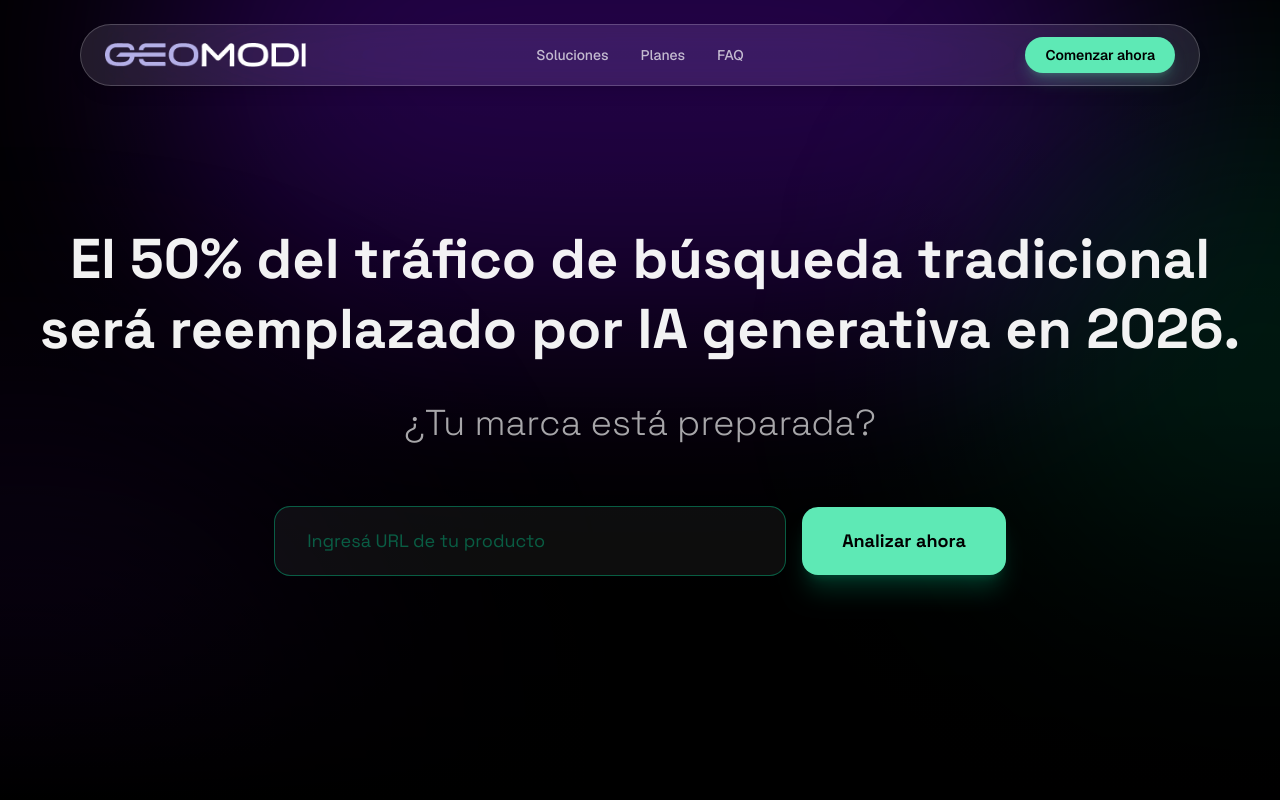
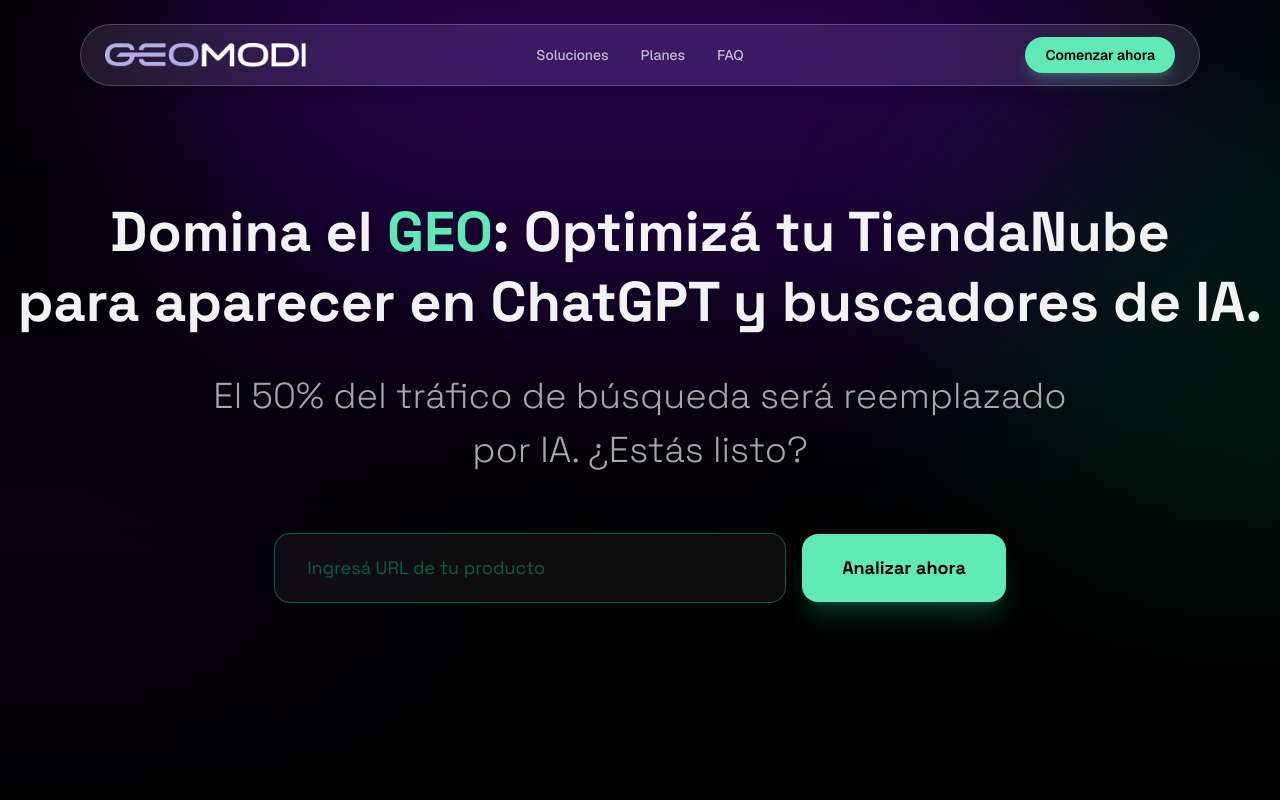
Before and after one commit to luchimbo/geomodi-landing, a Next.js app: page / in a window 1280 px wide. Shown: the top 800 px of the page. Built offline with nearby package versions, Linux system fonts and the light colour scheme; no server answers.

Commit message:
Optimize visible Hero text for SEO and impact (GEO, TiendaNube keywords)

```diff
--- a/src/components/Hero.js
+++ b/src/components/Hero.js
@@ -17,10 +17,10 @@
                     className="mx-auto flex flex-col items-center text-center text-[32px] font-bold leading-tight text-white/95 md:text-[56px] font-space"
                 >
                     <motion.span variants={elegantFade} className="md:whitespace-nowrap">
-                        El 50% del tráfico de búsqueda tradicional
+                        Domina el <span className="text-emerald-300">GEO</span>: Optimizá tu TiendaNube
                     </motion.span>
                     <motion.span variants={elegantFade} className="md:whitespace-nowrap">
-                        será reemplazado por IA generativa en 2026.
+                        para aparecer en ChatGPT y buscadores de IA.
                     </motion.span>
                 </motion.h1>
                 <motion.p
@@ -28,7 +28,7 @@
                     transition={{ delay: 0.2 }}
                     className="mt-8 text-[22px] md:text-[36px] font-light text-white/65 font-space"
                 >
-                    ¿Tu marca está preparada?
+                    El 50% del tráfico de búsqueda será reemplazado por IA. ¿Estás listo?
                 </motion.p>
 
                 {/* URL Input CTA */}
```
